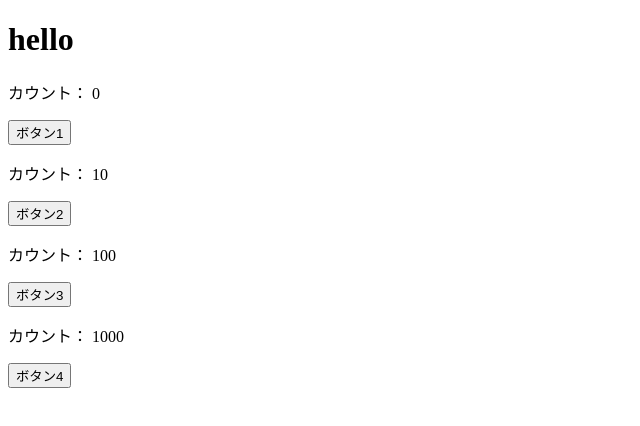
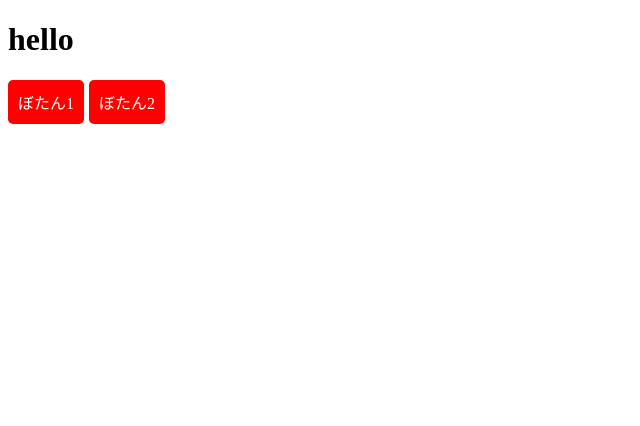
Before and after one commit to tsuyo41/vue015button0914, a Vue app: page / in a window 1280 px wide. Shown: the top 426 px of the page, without its empty margins (0-640 px from the left). Built offline with nearby package versions, Linux system fonts and the light colour scheme.

Commit message:
【変更】カスタムイベントを使ってボタンを作成
念の為前回のコードはコメントアウトで残してます

```diff
--- a/src/App.vue
+++ b/src/App.vue
@@ -1,7 +1,7 @@
 <template>
   <div id="app">
     <h1>hello</h1>
-    <Counter
+    <!-- <Counter
       buttonTitle="ボタン1"
     />
     <Counter
@@ -16,20 +16,32 @@
     <Counter
       buttonTitle="ボタン4"
       :initialCount="1000"
+    /> -->
+
+    <Button title="ぼたん1" />
+
+    <Button
+    title="ぼたん2"
+    @onClick="hello"
     />
 
   </div>
 </template>
 
 <script>
-// import Button from './components/Button'
-import Counter from './components/Counter'
+import Button from './components/Button'
+// import Counter from './components/Counter'
 
 export default {
   name: 'fukufuku',
   components: {
-    // Button,
-    Counter
+    Button
+    // Counter
+  },
+  methods: {
+    hello() {
+      console.log('Hello!!!!!!');
+    }
   }
 }
 
--- a/src/components/Button.vue
+++ b/src/components/Button.vue
@@ -1,11 +1,20 @@
 <template>
-  <div class="button">
-      ボタン
+  <div
+    class="button"
+    @click="$emit('onClick')"
+  >
+      {{ title }}
   </div>
 </template>
 
 <script>
 export default {
+    props: {
+        title: {
+            type: String,
+            required: true
+        }
+    }
 
 }
 </script>
```
